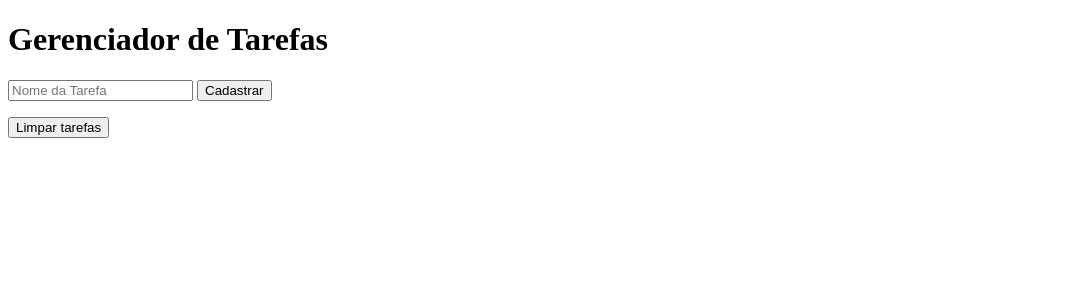
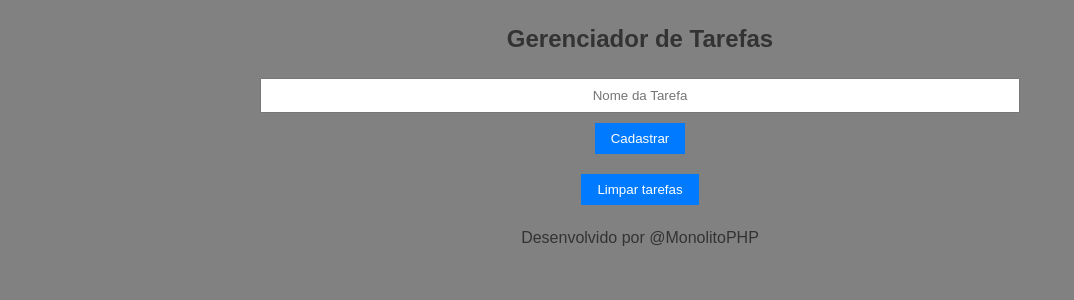
Before and after one commit to hiseamorim/gerenciador-tarefas, a PHP site: page / in a window 1280 px wide. Shown: the top 300 px of the page, without its empty margins (0-1074 px from the left). Run offline with PHP 8.4, Linux system fonts and the light colour scheme.

Commit message:
Criando e finalizando o redme para que fique completo, adicionando css para estilização, imagens adicionadas e algumas correções no php

```diff
--- /dev/null
+++ b/index.css
@@ -0,0 +1,89 @@
+* {
+    margin: 0;
+    padding: 0;
+    box-sizing: border-box;
+    text-align: center;
+}
+
+body {
+    font-family: Arial, sans-serif;
+    background-color: #818181;
+    color: #333;
+    line-height: 1.6;
+    margin: 0 auto;
+    text-align: center;
+    max-width: 800px;
+    padding: 20px;
+}
+
+h1 {
+    font-size: 24px;
+    margin-bottom: 20px;
+    text-align: center;
+}
+
+form {
+    margin-bottom: 20px;
+    text-align: center;
+}
+
+input[type="text"],
+input[type="date"] {
+    width: 100%;
+    padding: 8px;
+    margin-bottom: 10px;
+    text-align: center;
+}
+
+button {
+    padding: 8px 16px;
+    background-color: #007bff;
+    color: #fff;
+    border: none;
+    cursor: pointer;
+    text-align: center;
+}
+
+button:hover {
+    background-color: #0056b3;
+    text-align: center;
+}
+
+.task-list {
+    list-style: none;
+    padding: 0;
+    text-align: center;
+}
+
+.task-item {
+    background-color: #fff;
+    border: 1px solid #ddd;
+    margin-bottom: 10px;
+    padding: 10px;
+    text-align: center;
+}
+
+.task-item a {
+    color: #007bff;
+    text-decoration: none;
+    text-align: center;
+}
+
+.task-item a:hover {
+    text-decoration: underline;
+    text-align: center;
+}
+
+.delete-btn {
+    background-color: #dc3545;
+    color: #fff;
+    border: none;
+    padding: 4px 8px;
+    cursor: pointer;
+    text-align: center;
+}
+
+.delete-btn:hover {
+    background-color: #bd2130;
+    text-align: center;
+}
--- a/index.php
+++ b/index.php
@@ -4,6 +4,7 @@
     <meta charset="UTF-8">
     <meta name="viewport" content="width=device-width, initial-scale=1.0">
     <title>Gerenciador de Tarefas</title>
+    <link rel="stylesheet" href="index.css">
 </head>
 <body>
 
@@ -36,6 +37,7 @@
         <button type="submit" class="btn-clear">Limpar tarefas</button>
     </form>
     <div class="footer">
+    <p>Desenvolvido por @MonolitoPHP</p>
    </div>
 </div>
 
```
Also changed, not shown: README.md, img1/imgatualizada.png (added), img1/semCSS.png (added).
